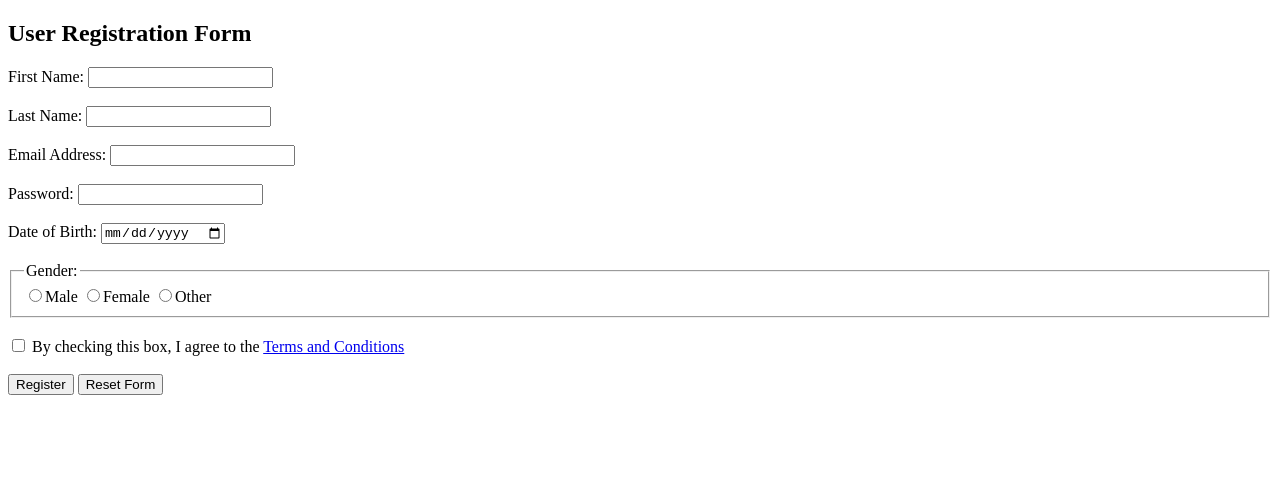
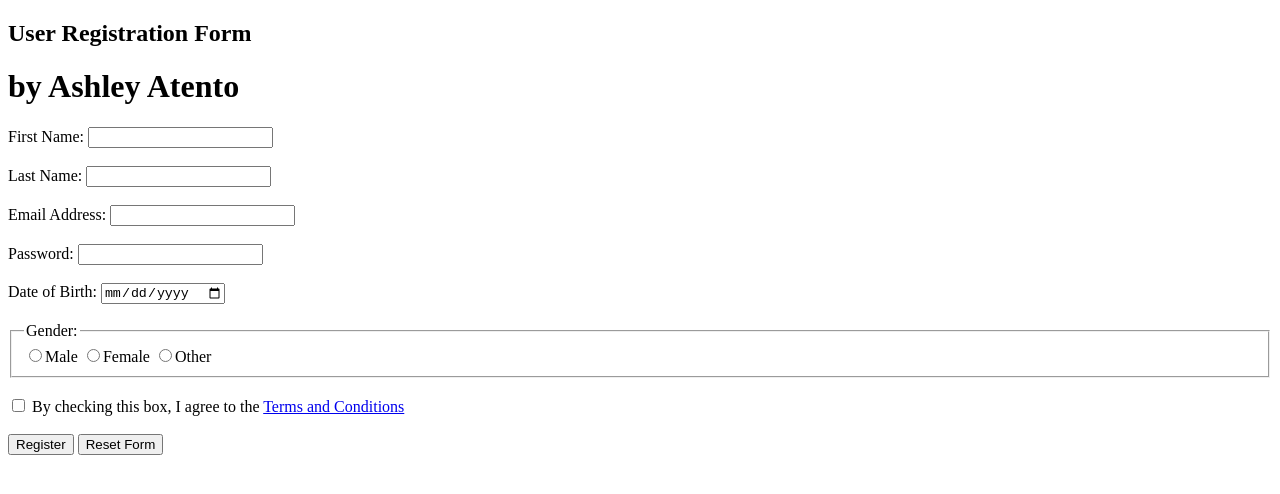
Before and after one commit to beansonbread/accessible-registration, a plain HTML site: page index.html in a window 1280 px wide. Drawn offline with Linux system fonts and the light colour scheme.

Commit message:
Update index.html

```diff
--- a/index.html
+++ b/index.html
@@ -7,6 +7,7 @@
 </head>
 <body>
     <h2>User Registration Form</h2>
+    <h1>by Ashley Atento</h1>
     <form>
         <label for="first_name">First Name:</label>
         <input type="text" id="first_name" name="first_name" required><br><br>
```
